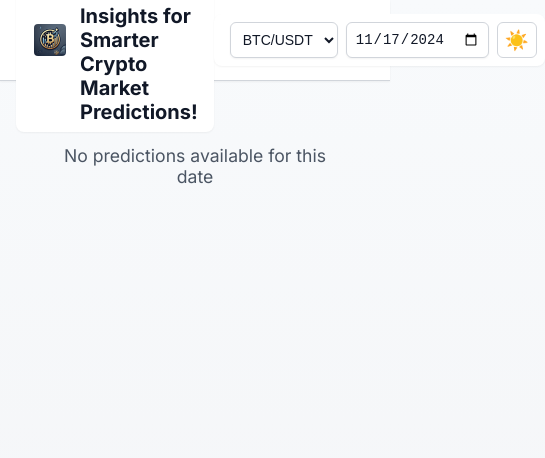
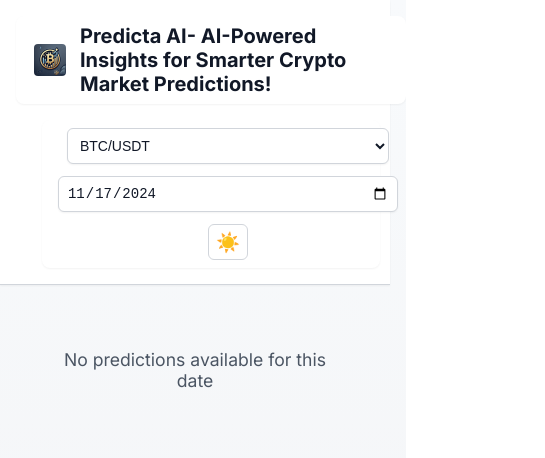
Before and after one commit to PredictaAI/predictaai.github.io, a plain HTML site: page index.html in a window 390 px wide. Shown: the whole page, 545 px wide, since content can reach past the window. Drawn offline with Linux system fonts and the light colour scheme; no server answers.

Commit message:
Update styles.css

```diff
--- a/styles.css
+++ b/styles.css
@@ -56,6 +56,28 @@ body {
     padding: 0 1rem;
 }
 
+.nav-content {
+    display: flex;
+    justify-content: space-between;
+    align-items: center;
+    height: auto; /* Changed from fixed height */
+    padding: 0.5rem 0;
+    flex-wrap: wrap; /* Allow wrapping on small screens */
+    gap: 1rem; /* Space between wrapped elements */
+}
+
+/* Logo Container */
+.logo-container {
+    display: flex;
+    align-items: center;
+    gap: 0.75rem;
+    padding: 0.5rem 1rem;
+    border-radius: 0.5rem;
+    background: var(--card-bg);
+    box-shadow: var(--shadow-sm);
+    flex-shrink: 0; /* Prevent logo from shrinking */
+}
+
 /* Navigation */
 nav {
     background: linear-gradient(to bottom, var(--navbar-bg), var(--card-bg));
@@ -64,22 +86,70 @@ nav {
     position: relative;
 }
 
-.nav-content {
-    display: flex;
-    justify-content: space-between;
-    align-items: center;
-    height: 4rem;
-    padding: 0.5rem 0;
-}
-
-.logo-container {
+.controls {
     display: flex;
     align-items: center;
-    gap: 0.75rem;
-    padding: 0.5rem 1rem;
+    padding: 0.5rem;
     border-radius: 0.5rem;
     background: var(--card-bg);
     box-shadow: var(--shadow-sm);
+    flex-wrap: wrap; /* Allow controls to wrap */
+    gap: 0.5rem; /* Space between wrapped elements */
+}
+
+/* Responsive adjustments */
+@media (max-width: 768px) {
+    .nav-content {
+        flex-direction: column; /* Stack elements vertically */
+        padding: 1rem 0;
+    }
+
+    .logo-container {
+        width: 100%; /* Full width on mobile */
+        justify-content: center; /* Center logo */
+    }
+
+    .controls {
+        width: 100%; /* Full width on mobile */
+        justify-content: center; /* Center controls */
+    }
+
+    h1 {
+        font-size: 1rem; /* Smaller font size on mobile */
+    }
+
+    /* Adjust input sizes */
+    select, input[type="date"], .theme-toggle {
+        font-size: 0.875rem;
+        padding: 0.4rem;
+    }
+}
+
+/* Extra small screens */
+@media (max-width: 480px) {
+    .controls {
+        flex-direction: column; /* Stack controls vertically */
+        width: 90%; /* Slightly less than full width */
+        gap: 0.75rem;
+    }
+
+    select, input[type="date"] {
+        width: 100%; /* Full width inputs */
+        margin-left: 0; /* Remove left margin */
+    }
+
+    .theme-toggle {
+        margin-left: 0; /* Remove left margin */
+    }
+}
+
+/* Container responsiveness */
+.container {
+    max-width: 1280px;
+    margin: 0 auto;
+    padding: 0 1rem;
+    width: 100%;
+    box-sizing: border-box; /* Include padding in width calculation */
 }
 
 .logo {
```
